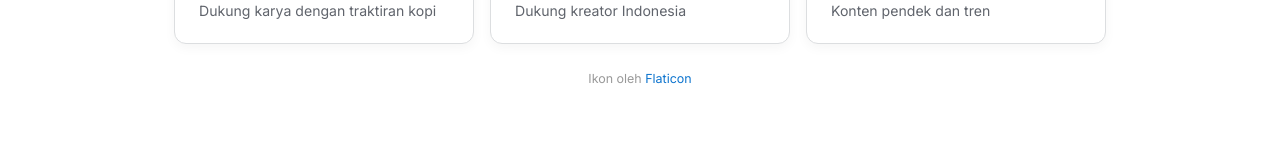
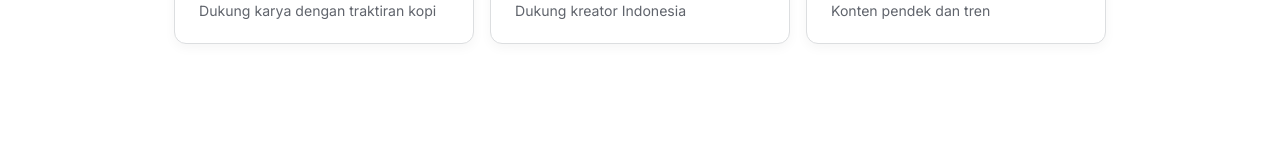
Before and after one commit to Habibzz01/kamus-jawa-api, a React (Vite) app: page /devsoc in a window 1280 px wide. Shown: the part 499-659 px from the top of the page. Built offline with nearby package versions, Linux system fonts and the light colour scheme.

Commit message:
Hapus atribusi 'Ikon oleh Flaticon' dari halaman /devsoc (biar bersih)

```diff
--- a/src/pages/DevSoc.tsx
+++ b/src/pages/DevSoc.tsx
@@ -1,9 +1,8 @@
 import { AnimatedContent, FadeUp, SpotlightCard } from "../components/reactbits";
 import { ArrowUpRight } from "../components/Icon";
 
-// Ikon sosial media dari Flaticon (https://www.flaticon.com)
-// Ko-fi menggunakan ikon "Coffee cup" dan Saweria menggunakan ikon "Heart"
-// karena tidak tersedia ikon brand resmi keduanya di Flaticon.
+// Ikon sosial media — Ko-fi menggunakan ikon "Coffee cup" dan Saweria
+// menggunakan ikon "Heart" (tidak tersedia ikon brand resmi keduanya).
 const PLATFORMS = [
   {
     name: "GitHub",
@@ -117,20 +116,6 @@ export default function DevSoc() {
           </FadeUp>
         ))}
       </div>
-
-      {/* Atribusi Flaticon (sesuai lisensi) */}
-      <AnimatedContent>
-        <p
-          style={{
-            color: "var(--muted)", fontSize: "0.78rem", marginTop: 26, textAlign: "center",
-          }}
-        >
-          Ikon oleh{" "}
-          <a href="https://www.flaticon.com" target="_blank" rel="noreferrer" style={{ color: "var(--text-link)" }}>
-            Flaticon
-          </a>
-        </p>
-      </AnimatedContent>
     </div>
   );
 }
```
